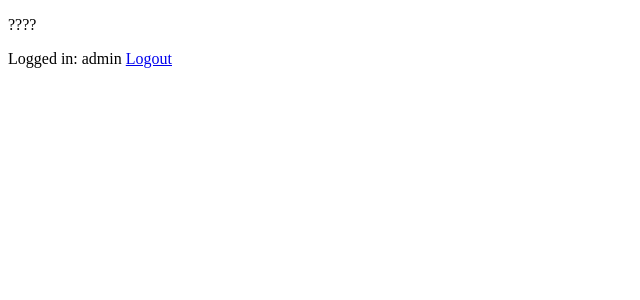
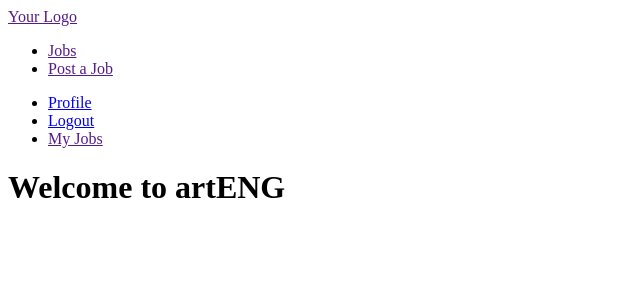
Before and after one commit to celkiboi/artENG, a Django app: page / in a window 1280 px wide. Shown: the top 300 px of the page, without its empty margins (0-640 px from the left). Run offline with Django 5.2, Linux system fonts and the light colour scheme; a user stored in the database is signed in.

Commit message:
Add user profile

```diff
--- a/jobs/templates/base.html
+++ b/jobs/templates/base.html
@@ -1,15 +1,52 @@
+{% load static %}
+
 <!DOCTYPE html>
 <html lang="en">
-    <head>
-        <title></title>
-        <meta charset="UTF-8">
-        <meta name="viewport" content="width=device-width, initial-scale=1">
-        <title>artENG</title>
-    </head>
-    <body>
-        <p>????</p>
+<head>
+    <meta charset="UTF-8">
+    <meta name="viewport" content="width=device-width, initial-scale=1, shrink-to-fit=no">
+    <title>{% block title %}Your Web Application{% endblock %}</title>
+    <!-- You can link your own stylesheet here if needed -->
+    <link rel="stylesheet" href="{% static 'style.css' %}">
+</head>
+<body>
 
-        {% block content %}
-        {% endblock content %}
-    </body>
+<nav>
+    <div>
+        <a href="">Your Logo</a>
+
+        <ul>
+            <li>
+                <a href="">Jobs</a>
+            </li>
+            <li>
+                <a href="">Post a Job</a>
+            </li>
+        </ul>
+
+        <ul>
+            {% if user.is_authenticated %}
+                <li>
+                    <a href="{% url 'jobs:profile' student.user_name %}">Profile</a>
+                </li>
+                <li>
+                    <a href="{% url 'jobs:logout' %}">Logout</a>
+                </li>
+                <li>
+                    <a href="">My Jobs</a>
+                </li>
+            {% else %}
+                <li>
+                    <a href="{% url 'jobs:login' %}">Login</a>
+                </li>
+            {% endif %}
+        </ul>
+    </div>
+</nav>
+
+<div class="content">
+    {% block content %}{% endblock %}
+</div>
+
+</body>
 </html>
--- a/jobs/templates/home.html
+++ b/jobs/templates/home.html
@@ -1,11 +1,6 @@
 {% extends 'base.html' %}
 {% block content %}
 
-    {% if request.user.is_authenticated%}
-        Logged in: {{request.user.user_name}}
-        <a href="{% url 'jobs:logout' %}">Logout</a>
-    {% else %}
-        <a href="{% url 'jobs:login' %}">Login</a>
-    {% endif %}
+<h1>Welcome to artENG</h1>
 
 {% endblock content %}
--- a/jobs/urls.py
+++ b/jobs/urls.py
@@ -1,10 +1,12 @@
 from django.urls import path
-from .views import homepage, logout_view
-from .views import CustomLoginView
+from .views import homepage, logout_view, profile
+from .views import CustomLoginView, register
 
 app_name = "jobs"
 urlpatterns = [
-    path('', homepage),
+    path('', homepage, name="home"),
     path('login/', CustomLoginView.as_view(), name="login"),
     path('logout/', logout_view, name='logout'),
+    path('register/', register, name='register'),
+    path('profile/<str:username>', profile, name='profile'),
 ]
--- a/jobs/views.py
+++ b/jobs/views.py
@@ -1,8 +1,9 @@
 from django.contrib.auth import authenticate, login, logout
 from django.contrib.auth.views import LoginView
-from django.shortcuts import redirect
-from .forms import LoginForm
+from django.shortcuts import redirect, get_object_or_404
+from .forms import LoginForm, RegistrationForm
 from django.shortcuts import render, redirect
+from .models import Student
 
 class CustomLoginView(LoginView):
     form_class = LoginForm
@@ -22,8 +23,27 @@ class CustomLoginView(LoginView):
 
 
 def homepage(request):
-    return render(request, 'home.html')
+    student = request.user
+    return render(request, 'home.html', {'student': student})
 
 def logout_view(request):
     logout(request)
     return redirect('/')
+
+def register(request):
+    if request.method == 'POST':
+        form = RegistrationForm(request.POST)
+        if form.is_valid():
+            user = form.save()
+            login(request, user)
+            return redirect('/')
+    else:
+        form = RegistrationForm()
+    return render(request, 'register.html', {'form': form})
+
+def profile(request, username):
+    student = get_object_or_404(Student, user_name=username)
+    context = {
+        'student': student
+    }
+    return render(request, 'profile.html', context)
```
Also changed, not shown: jobs/forms.py (+7 -1 lines), jobs/templates/profile.html (added, +17 -0 lines), jobs/templates/register.html (+12 -0 lines), db.sqlite3, jobs/static/style.css (added).
